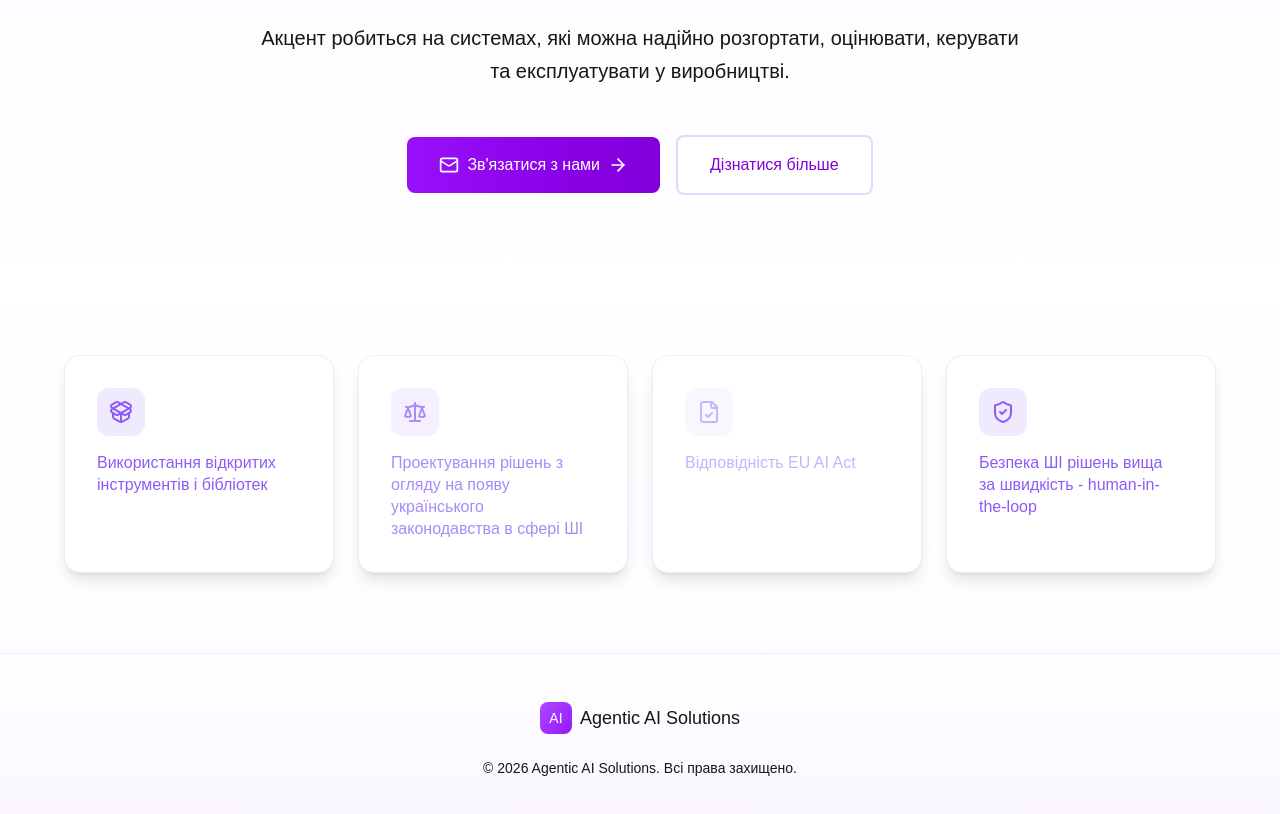
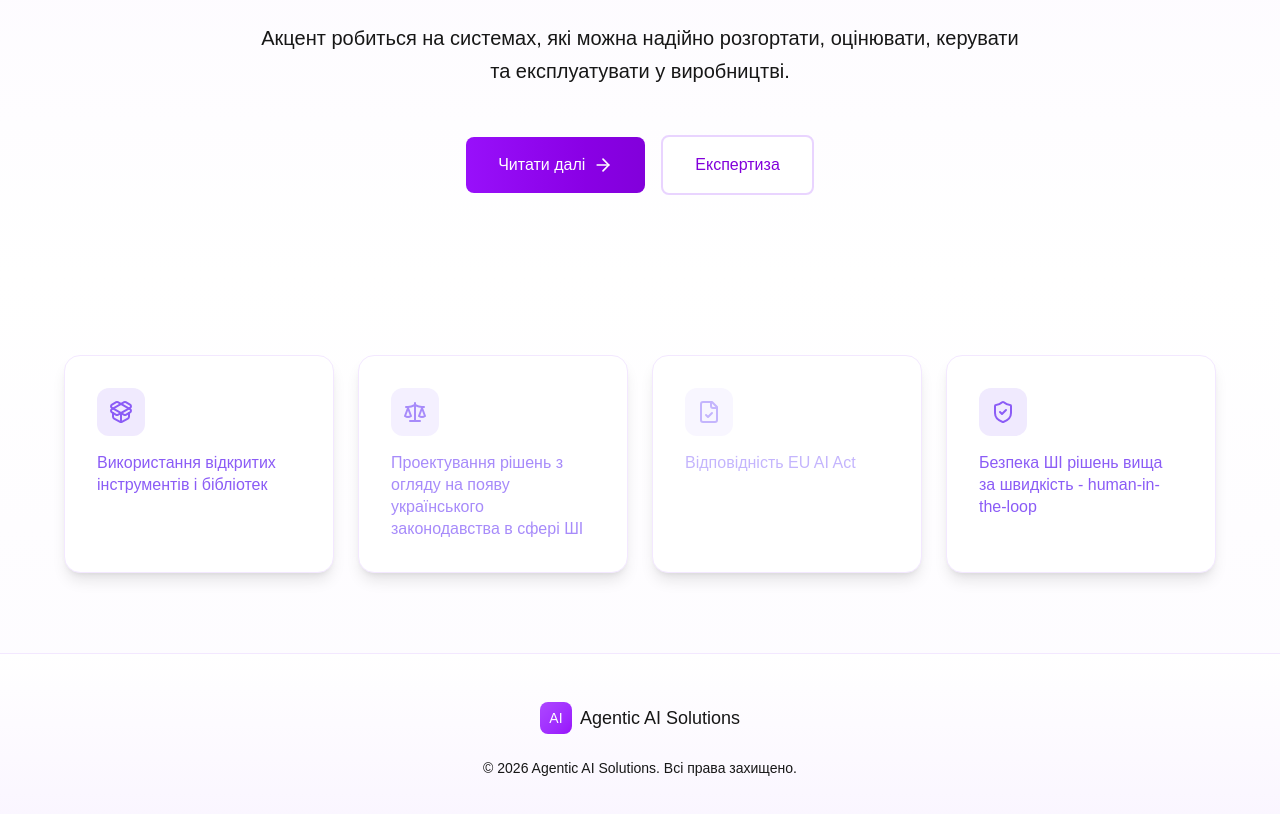
Before and after one commit to VladSir1284/agentic-ai-solutions, a Next.js app: page / in a window 1280 px wide. Shown: the part 2160-2974 px from the top of the page. Built offline with nearby package versions, Linux system fonts and the light colour scheme.

Commit message:
buttons UI

```diff
--- a/app/components/Expertise.tsx
+++ b/app/components/Expertise.tsx
@@ -25,7 +25,7 @@ export function Expertise() {
 
           <div className="flex items-center justify-center gap-4 flex-wrap">
             <button className="px-8 py-4 bg-gradient-to-r from-purple-600 to-purple-700 text-white rounded-lg hover:shadow-lg transition-all flex items-center gap-2 group">
-              <Mail size={20} />
+              {/* <Mail size={20} /> */}
               {t('cta_primary')}
               <ArrowRight size={20} className="group-hover:translate-x-1 transition-transform" />
             </button>
--- a/app/components/LanguageContext.tsx
+++ b/app/components/LanguageContext.tsx
@@ -36,8 +36,8 @@ const translations = {
 
     hero_title: 'Корпоративні системи Agentic AI',
     hero_subtitle: 'Не просто чат-боти. Складні автономні системи корпоративного рівня з гарантованою безпекою та юридичною відповідністю',
-    cta_primary: 'Зв\'язатися з нами',
-    cta_secondary: 'Дізнатися більше',
+    cta_primary: 'Читати далі',
+    cta_secondary: 'Експертиза',
     pillar_security: 'Security',
     pillar_compliance: 'Compliance',
     pillar_auditability: 'Auditability',
@@ -94,8 +94,8 @@ const translations = {
 
     hero_title: 'Enterprise Agentic AI Systems',
     hero_subtitle: 'Not just chatbots. Complex autonomous enterprise-level systems with guaranteed security and legal compliance',
-    cta_primary: 'Contact Us',
-    cta_secondary: 'Learn More',
+    cta_primary: 'Read more',
+    cta_secondary: 'Еxpertise',
     pillar_security: 'Security',
     pillar_compliance: 'Compliance',
     pillar_auditability: 'Auditability',
```
